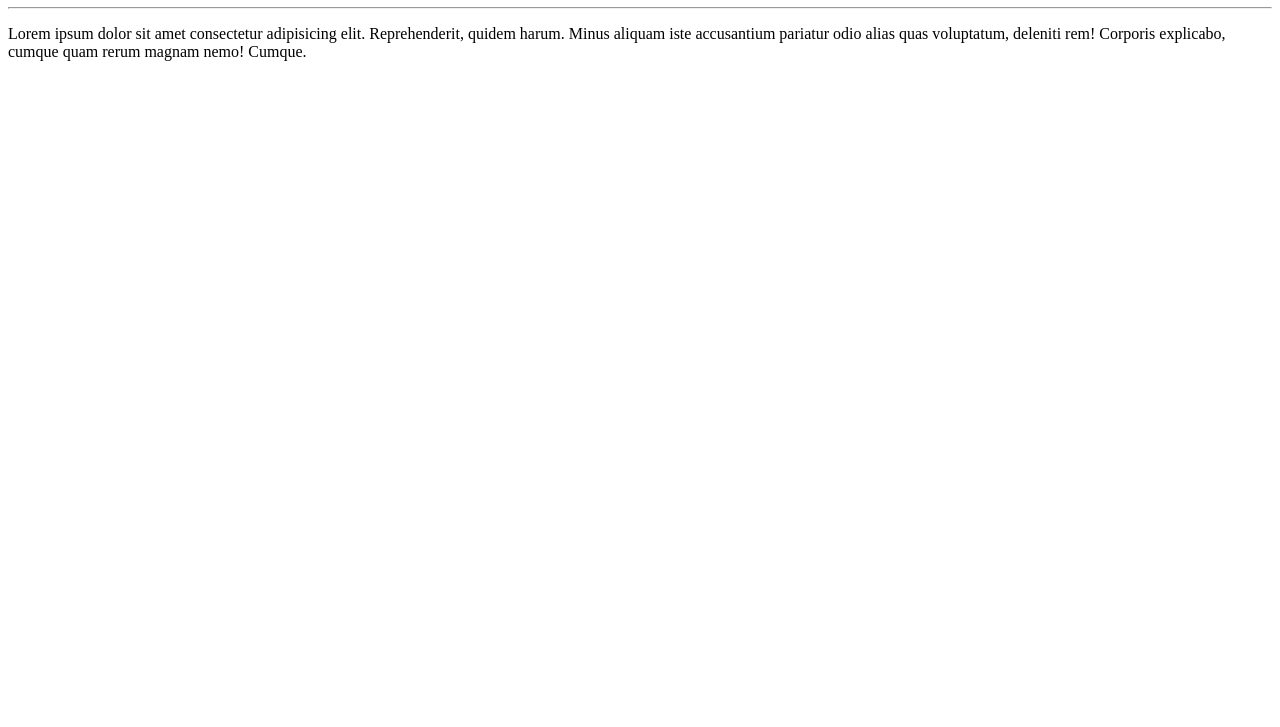
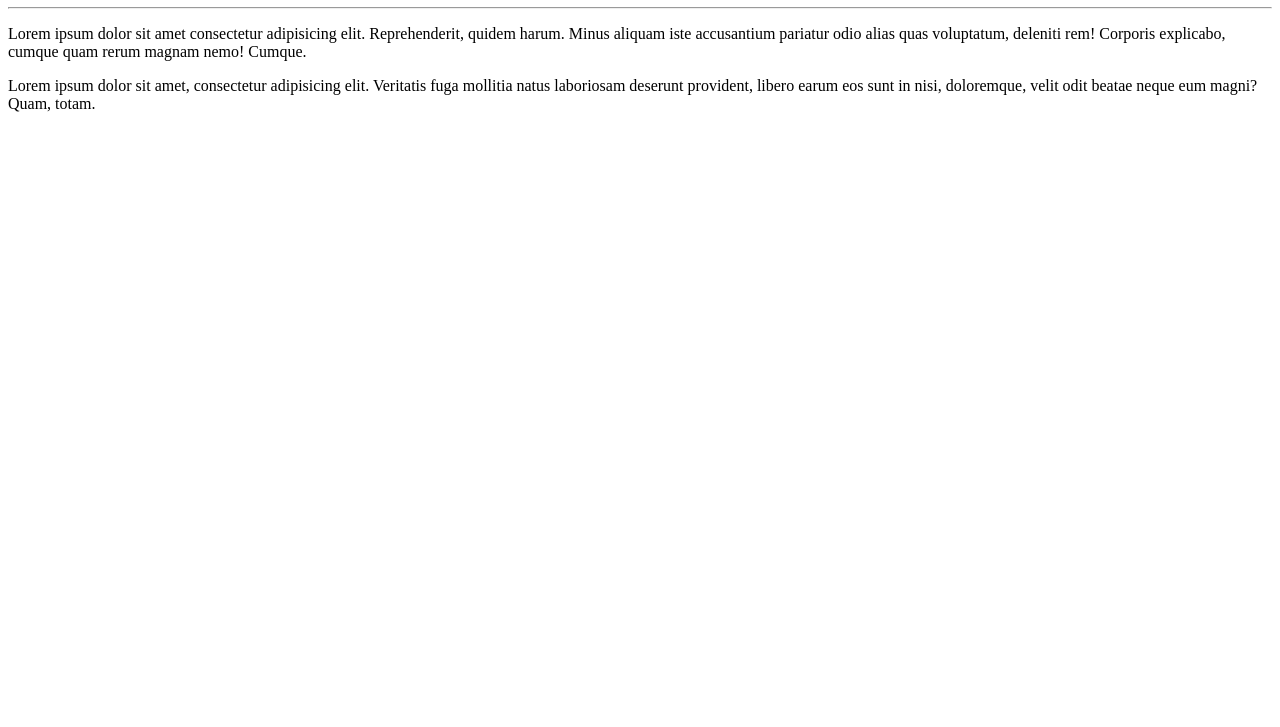
Before and after one commit to dev-matheusLopes/Ola-Mundo, a plain HTML site: page site-exemplo/index.html in a window 1280 px wide. Shown: the part 73-800 px from the top of the page. Drawn offline with Linux system fonts and the light colour scheme.

Commit message:
adicionei um parágrafo

```diff
--- a/site-exemplo/index.html
+++ b/site-exemplo/index.html
@@ -9,5 +9,6 @@
     <h1>Olá, Mundo!</h1>
     <hr>
     <p>Lorem ipsum dolor sit amet consectetur adipisicing elit. Reprehenderit, quidem harum. Minus aliquam iste accusantium pariatur odio alias quas voluptatum, deleniti rem! Corporis explicabo, cumque quam rerum magnam nemo! Cumque.</p>
+    <p>Lorem ipsum dolor sit amet, consectetur adipisicing elit. Veritatis fuga mollitia natus laboriosam deserunt provident, libero earum eos sunt in nisi, doloremque, velit odit beatae neque eum magni? Quam, totam.</p>
 </body>
 </html>
```
